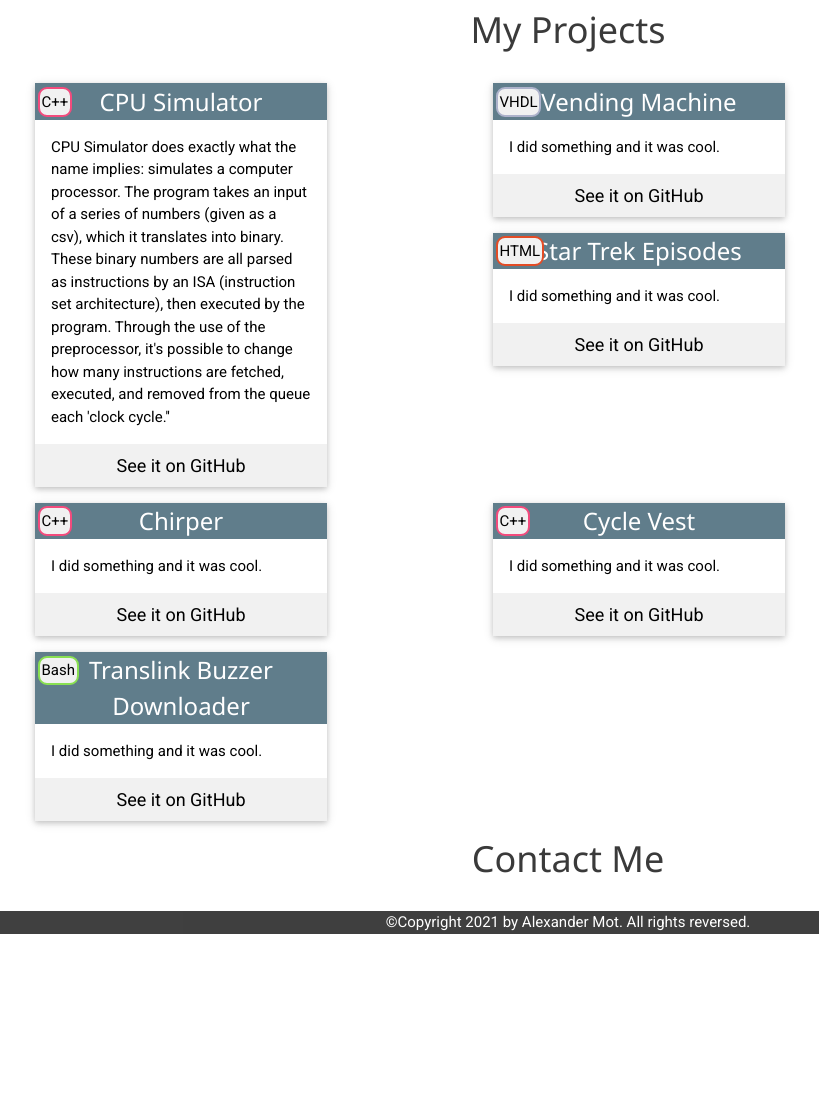
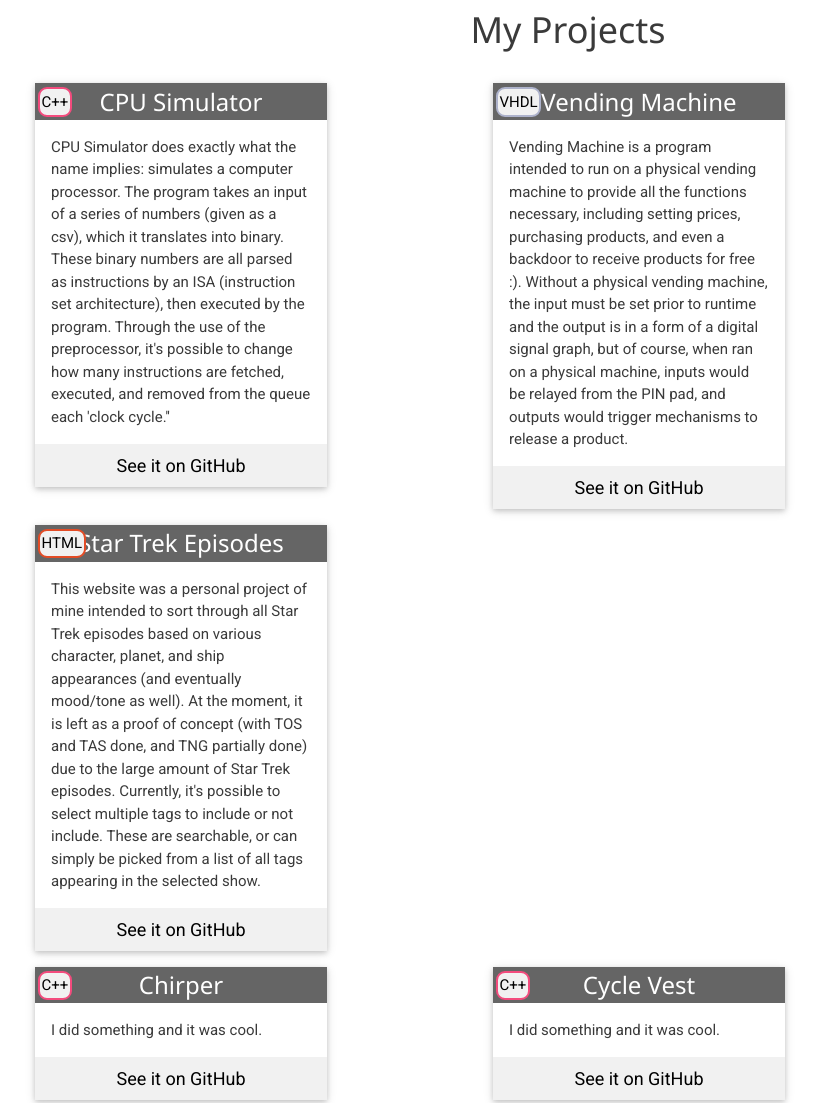
Before and after one commit to amot-dev/amot-dev, a plain HTML site: page public/index.html in a window 1280 px wide. Shown: the part 974-2077 px from the top of the page, without its empty margins (72-891 px from the left). Before the commit the page ends 1908 px from the top, so only its background shows below. Drawn offline with nearby package versions, Linux system fonts and the light colour scheme.

Commit message:
Change colour of project names and add more descriptions

```diff
--- a/public/index.html
+++ b/public/index.html
@@ -37,8 +37,8 @@
 			<div class="w3-row-padding">
 				<div class="w3-quarter">
 					<div class="w3-card w3-display-container">
-						<h3 class="w3-panel w3-center w3-blue-gray">CPU Simulator</h3>
-						<p class="w3-container">CPU Simulator does exactly what the name implies: simulates a computer processor. The program takes an input of a series of numbers (given as a csv),
+						<h3 class="w3-panel w3-center w3-black w3-opacity">CPU Simulator</h3>
+						<p class="w3-container w3-text-dark-gray">CPU Simulator does exactly what the name implies: simulates a computer processor. The program takes an input of a series of numbers (given as a csv),
 							which it translates into binary. These binary numbers are all parsed as instructions by an ISA (instruction set architecture), then executed by the program. Through the
 							use of the preprocessor, it's possible to change how many instructions are fetched, executed, and removed from the queue each 'clock cycle.''
 						</p>
@@ -48,16 +48,21 @@
 				</div>
 				<div class="w3-quarter">
 					<div class="w3-card w3-display-container">
-						<h3 class="w3-panel w3-center w3-blue-gray">Vending Machine</h3>
-						<p class="w3-container">I did something and it was cool.</p>
+						<h3 class="w3-panel w3-center w3-black w3-opacity">Vending Machine</h3>
+						<p class="w3-container w3-text-dark-gray">Vending Machine is a program intended to run on a physical vending machine to provide all the functions necessary, including setting prices, purchasing
+							products, and even a backdoor to receive products for free :). Without a physical vending machine, the input must be set prior to runtime and the output is in a form of a
+							digital signal graph, but of course, when ran on a physical machine, inputs would be relayed from the PIN pad, and outputs would trigger mechanisms to release a product.</p>
 						<a href="https://www.github.com/asd1o1/vending-machine" class="github w3-button w3-light-gray w3-center w3-large" target="_blank">See it on GitHub</a>
 						<p class="language w3-display-topleft w3-light-gray">VHDL</p>
 					</div>
 				</div>
 				<div class="w3-quarter">
 					<div class="w3-card w3-display-container">
-						<h3 class="w3-panel w3-center w3-blue-gray">Star Trek Episodes</h3>
-						<p class="w3-container">I did something and it was cool.</p>
+						<h3 class="w3-panel w3-center w3-black w3-opacity">Star Trek Episodes</h3>
+						<p class="w3-container w3-text-dark-gray">This website was a personal project of mine intended to sort through all Star Trek episodes based on various character, planet, and ship appearances
+							(and eventually mood/tone as well). At the moment, it is left as a proof of concept (with TOS and TAS done, and TNG partially done) due to the large amount of Star Trek
+							episodes. Currently, it's possible to select multiple tags to include or not include. These are searchable, or can simply be picked from a list of all tags appearing in the selected show.
+						</p>
 						<a href="https://www.github.com/asd1o1/star-trek-episodes" class="github w3-button w3-light-gray w3-center w3-large" target="_blank">See it on GitHub</a>
 						<p class="language w3-display-topleft w3-light-gray">HTML</p>
 					</div>
@@ -66,24 +71,24 @@
 			<div class="w3-row-padding">
 				<div class="w3-quarter">
 					<div class="w3-card w3-display-container">
-						<h3 class="w3-panel w3-center w3-blue-gray">Chirper</h3>
-						<p class="w3-container">I did something and it was cool.</p>
+						<h3 class="w3-panel w3-center w3-black w3-opacity">Chirper</h3>
+						<p class="w3-container w3-text-dark-gray">I did something and it was cool.</p>
 						<a href="https://www.github.com/asd1o1/chirper" class="github w3-button w3-light-gray w3-center w3-large" target="_blank">See it on GitHub</a>
 						<p class="language w3-display-topleft w3-light-gray">C++</p>
 					</div>
 				</div>
 				<div class="w3-quarter">
 					<div class="w3-card w3-display-container">
-						<h3 class="w3-panel w3-center w3-blue-gray">Cycle Vest</h3>
-						<p class="w3-container">I did something and it was cool.</p>
+						<h3 class="w3-panel w3-center w3-black w3-opacity">Cycle Vest</h3>
+						<p class="w3-container w3-text-dark-gray">I did something and it was cool.</p>
 						<a href="https://www.github.com/asd1o1/cycle-vest" class="github w3-button w3-light-gray w3-center w3-large" target="_blank">See it on GitHub</a>
 						<p class="language w3-display-topleft w3-light-gray">C++</p>
 					</div>
 				</div>
 				<div class="w3-quarter">
 					<div class="w3-card w3-display-container">
-						<h3 class="w3-panel w3-center w3-blue-gray">Translink Buzzer Downloader</h3>
-						<p class="w3-container">I did something and it was cool.</p>
+						<h3 class="w3-panel w3-center w3-black w3-opacity">Translink Buzzer Downloader</h3>
+						<p class="w3-container w3-text-dark-gray">I did something and it was cool.</p>
 						<a href="https://www.github.com/asd1o1/get-translink-buzzer" class="github w3-button w3-light-gray w3-center w3-large" target="_blank">See it on GitHub</a>
 						<p class="language w3-display-topleft w3-light-gray">Bash</p>
 					</div>
```
